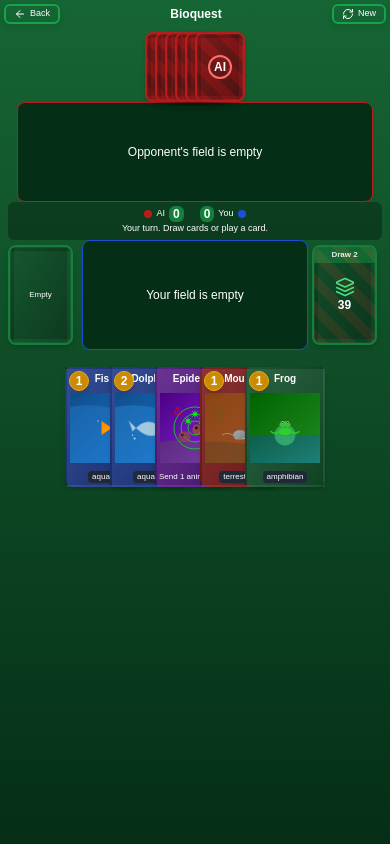
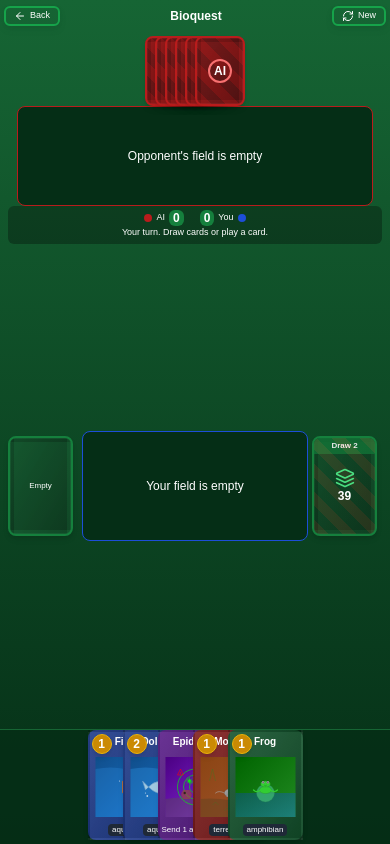
Before and after one commit to AlexandreNasajon/animal_kingdom, a Next.js app: page /game/match in a window 390 px wide. Built offline with nearby package versions, Linux system fonts and the light colour scheme.

Commit message:
fix: eliminate blank space on mobile layout
Adjust player hand position and element spacing for mobile fit.

Co-authored-by: Alexandre Nasajon <26290886+AlexandreNasajon@users.noreply.github.com>

```diff
--- a/app/game/match/page.tsx
+++ b/app/game/match/page.tsx
@@ -1310,14 +1310,16 @@ export default function GameMatch() {
   // Update the main layout to be more compact and remove the game log
   return (
     <div
-      className="flex flex-col bg-gradient-to-b from-green-800 to-green-950 p-0 text-white w-full min-h-screen"
+      className="flex flex-col bg-gradient-to-b from-green-800 to-green-950 p-0 text-white w-full h-screen overflow-hidden"
       ref={gameBoardRef}
     >
       <AnimationStyles />
       <style jsx global>
         {confettiAnimation}
       </style>
-      <div className="flex items-center justify-between p-1">
+
+      {/* Header */}
+      <div className="flex items-center justify-between p-1 h-8">
         <Button
           variant="outline"
           size="sm"
@@ -1338,8 +1340,9 @@ export default function GameMatch() {
           </Button>
         </div>
       </div>
-      {/* Game board */}
-      <div className="flex flex-col px-2 overflow-hidden">
+
+      {/* Main game content - use flex-1 to take remaining space */}
+      <div className="flex flex-col px-2 flex-1 overflow-hidden">
         {/* AI Hand (face down) */}
         <div className="mb-0">
           <OpponentHand
@@ -1414,8 +1417,8 @@ export default function GameMatch() {
         </div>
 
         {/* Player field */}
-        <div className="mt-0 mb-6">
-          <div className="flex items-center justify-between gap-1">
+        <div className="mt-0 flex-1">
+          <div className="flex items-center justify-between gap-1 h-full">
             {/* Discard pile on the left */}
             <div className="w-[70px] flex-shrink-0">
               <Card
@@ -1490,10 +1493,10 @@ export default function GameMatch() {
             </div>
           </div>
         </div>
-
-        {/* Player hand */}
-        <div className="px-2 pb-0 mt-[-15px]">
-          <div className="flex items-center justify-center">
+      </div>
+
+      {/* Player hand - fixed at bottom of screen */}
+      <div className="w-full px-2 pb-1 pt-0 bg-green-950/80 border-t border-green-800">
         <PlayerHand
           cards={gameState.playerHand}
           onSelectCard={handleSelectCard}
@@ -1504,8 +1507,6 @@ export default function GameMatch() {
           newCardIds={newCardIds}
           playingCardId={playingCardId}
         />
-          </div>
-        </div>
       </div>
 
       {/* Card Detail Modal */}
--- a/components/player-hand.tsx
+++ b/components/player-hand.tsx
@@ -272,7 +272,7 @@ export function PlayerHand({
 
   // In the return statement, update the card div's className and onClick
   return (
-    <div ref={containerRef} className="flex justify-center overflow-visible p-1 pt-2 min-h-[110px] sm:min-h-[130px]">
+    <div ref={containerRef} className="flex justify-center overflow-visible p-0 min-h-[100px] sm:min-h-[110px]">
       {cards.map((card, index) => {
         const isHovered = hoveredCardIndex === index
         const isActive = activeCardIndex === index
@@ -302,14 +302,14 @@ export function PlayerHand({
             data-card-id={card.id}
             style={{
               marginLeft:
-                index > 0 ? (typeof window !== "undefined" && window.innerWidth < 640 ? "-35px" : "-20px") : "0", // Make cards overlap more on mobile
+                index > 0 ? (typeof window !== "undefined" && window.innerWidth < 640 ? "-40px" : "-25px") : "0", // Make cards overlap more on mobile
               zIndex: isActive ? 10 : index, // Active card gets highest z-index
               pointerEvents: isActive || !cards.some((_c, i) => activeCardIndex === i) ? "auto" : "none", // Only allow interaction with active card
               boxShadow: isActive ? "0 0 10px rgba(255, 255, 255, 0.5)" : "none", // Add subtle glow to active card
             }}
           >
             <Card
-              className={`relative h-[120px] w-[80px] sm:h-[130px] sm:w-[85px] transform transition-transform ${
+              className={`relative h-[110px] w-[75px] sm:h-[120px] sm:w-[80px] transform transition-transform ${
                 card.type === "animal"
                   ? card.environment === "terrestrial"
                     ? "bg-red-900"
@@ -332,7 +332,7 @@ export function PlayerHand({
               <div className="absolute inset-0 border-2 border-transparent bg-gradient-to-br from-white/10 to-black/20 pointer-events-none"></div>
               <div className="absolute inset-0 flex flex-col items-center justify-between overflow-hidden p-1">
                 <div className="w-full text-center text-[10px] sm:text-[12px] font-bold truncate">{card.name}</div>
-                <div className="relative h-[70px] sm:h-[80px] w-full flex items-center justify-center">
+                <div className="relative h-[60px] sm:h-[70px] w-full flex items-center justify-center">
                   {getCardArt(card)}
                 </div>
                 <div className="w-full text-center text-[8px] sm:text-[10px]">
```
Lines whose indentation alone changed are shown as unchanged.
